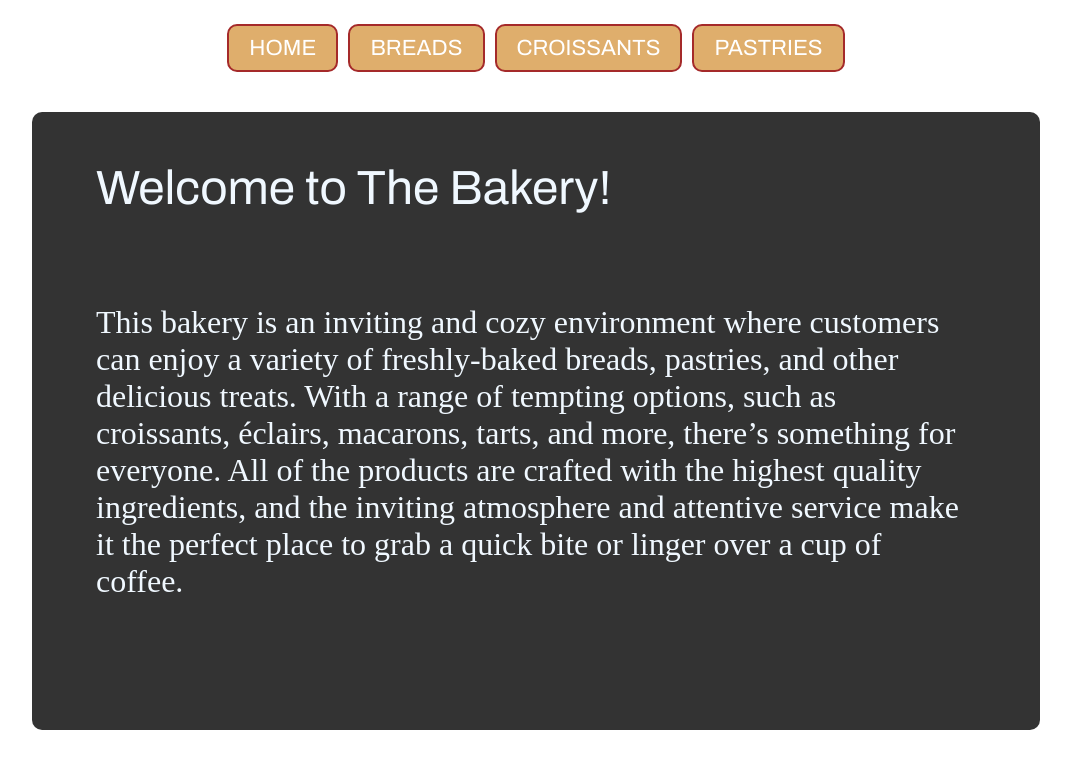
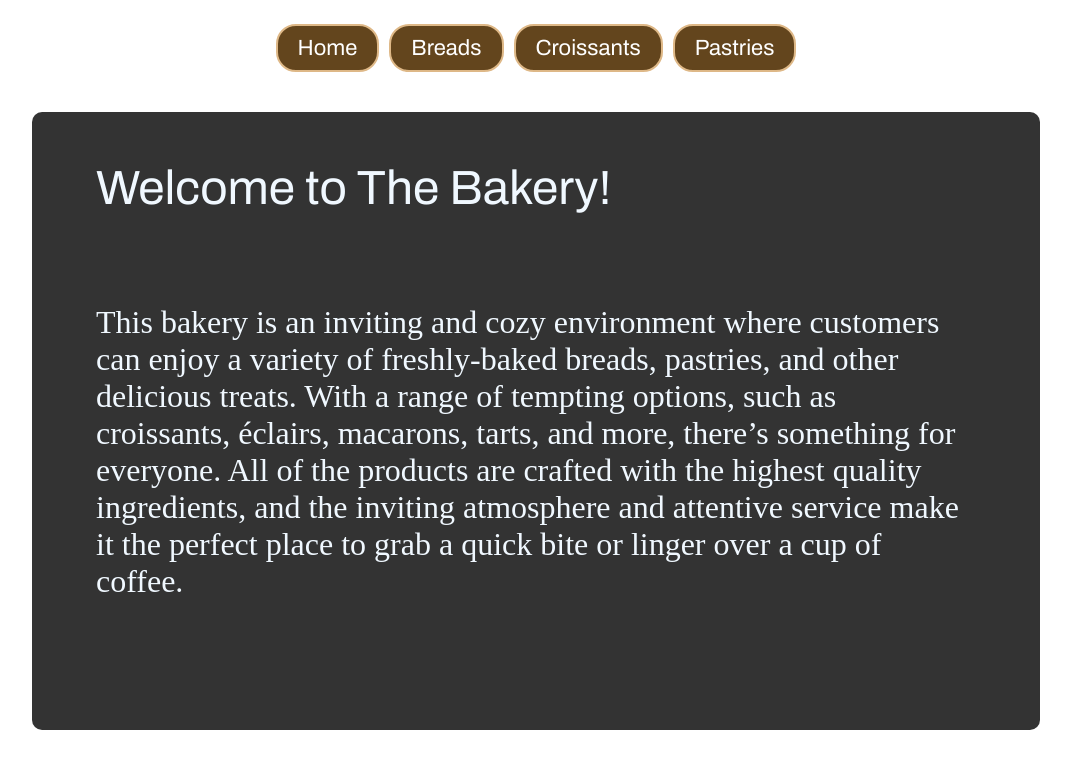
Before and after one commit to svats1/restaurant-website, a website built with webpack: page dist/index.html in a window 1280 px wide. Shown: the whole page, without its empty margins (104-1175 px from the left). Built offline with nearby package versions, Linux system fonts and the light colour scheme; files whose address does not match are found by name.

Commit message:
Soften buttons

```diff
--- a/src/index.js
+++ b/src/index.js
@@ -25,10 +25,10 @@ croissantList.addEventListener("click", croissants);
 pastryList.addEventListener("click", pastries);
 
 // Set text content for each button
-home.textContent = "HOME";
-breadList.textContent = "BREADS";
-croissantList.textContent = "CROISSANTS";
-pastryList.textContent = "PASTRIES";
+home.textContent = "Home";
+breadList.textContent = "Breads";
+croissantList.textContent = "Croissants";
+pastryList.textContent = "Pastries";
 
 // All buttons can look the same
 home.className =
--- a/src/style.css
+++ b/src/style.css
@@ -12,9 +12,9 @@ body {
 
 .button {
     padding: 10px 20px 10px 20px;
-    border-radius: 10px;
-    background-color: rgb(223, 174, 108);
-    border: 2px solid brown;
+    border-radius: 20px;
+    background-color: rgb(99, 69, 29);
+    border: 2px solid burlywood;
     color: white;
     font-size: 22px;
     font-weight: 800;
```
Also changed, not shown: dist/main.js.
